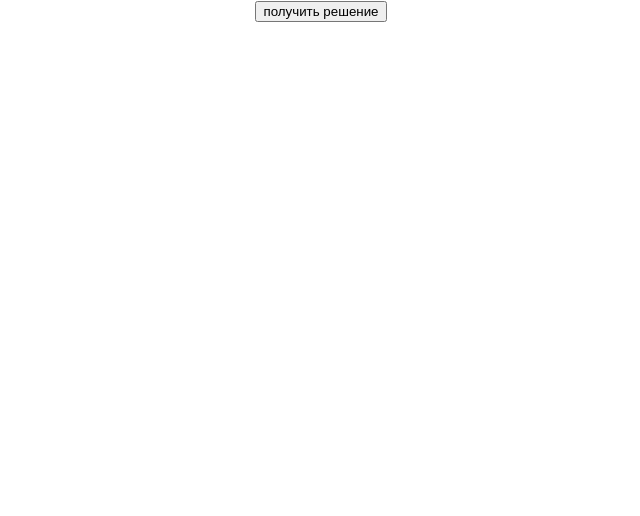
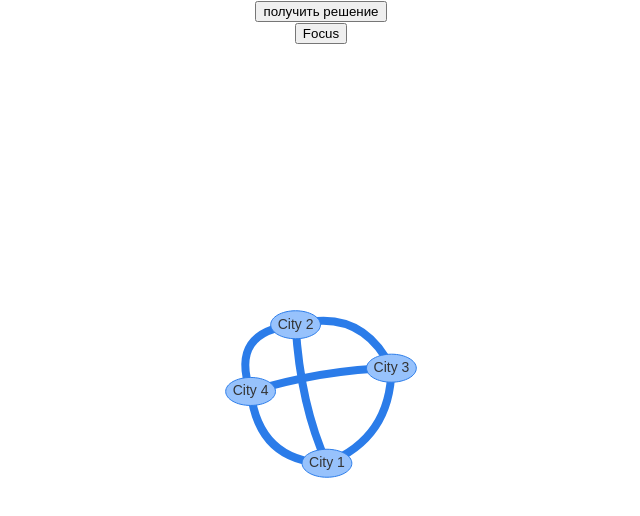
Before and after one commit to DaubiDaubi1247/ai2, a React (Create React App) app in the folder my-app/: page / in a window 1280 px wide. Both pictures are taken after a click on the button "получить решение". Shown: the top 516 px of the page, without its empty margins (319-959 px from the left). Built offline with nearby package versions, Linux system fonts and the light colour scheme.

Commit message:
add graph

```diff
--- a/my-app/package.json
+++ b/my-app/package.json
@@ -10,10 +10,12 @@
     "@types/node": "^16.18.50",
     "@types/react": "^18.2.21",
     "@types/react-dom": "^18.2.7",
+    "@types/react-vis": "^1.11.12",
     "chart.js": "^4.4.0",
     "react": "^18.2.0",
     "react-chartjs-2": "^5.2.0",
     "react-dom": "^18.2.0",
+    "react-graph-vis": "^1.0.7",
     "react-scripts": "5.0.1",
     "recharts": "^2.8.0",
     "styled-components": "^6.0.7",
--- a/my-app/src/common/artAlgorithmSolver/ArtAlgorithmSolver.ts
+++ b/my-app/src/common/artAlgorithmSolver/ArtAlgorithmSolver.ts
@@ -1,5 +1,6 @@
-export interface City {
-    name: string;
+import { Node } from "vis-network/standalone/esm/vis-network";
+
+export interface City extends Node {
     x: number;
     y: number;
 }
@@ -162,8 +163,8 @@ export class AntColonyTSP {
             // Выводим матрицу расстояний с пояснениями
     for (let i = 0; i < this.cities.length; i++) {
         for (let j = 0; j < this.cities.length; j++) {
-          const cityA = this.cities[i].name;
-          const cityB = this.cities[j].name;
+          const cityA = this.cities[i].label;
+          const cityB = this.cities[j].label;
           const distance = this.visibilityMatrix[i][j];
 
           console.log(`Расстояние между ${cityA} и ${cityB}: ${distance}`);
--- /dev/null
+++ b/my-app/src/components/main/Graph.tsx
@@ -0,0 +1,61 @@
+import React, { useEffect } from "react";
+import { Options, Edge, Node } from "vis-network/standalone/esm/vis-network";
+
+import useVisNetwork from "./useVisNetwork";
+
+export interface GrapgProps {
+    nodes : Node[],
+    edges : Edge[]
+}
+
+// const nodes: Node[] = [
+//     { id: 1, label: "Algie" },
+//     { id: 2, label: "Alston" },
+//     { id: 3, label: "Barney" },
+//     { id: 4, label: "Coley" },
+//     { id: 5, label: "Grant" },
+//     { id: 6, label: "Langdon" },
+//     { id: 7, label: "Lee" },
+//     { id: 8, label: "Merlin" },
+//     { id: 9, label: "Mick" },
+//     { id: 10,label: "Tod" },
+//   ];
+
+// const edges: Edge[] = [
+//     { from: 2, to: 8, value: 3 },
+//     { from: 2, to: 9, value: 5 },
+//     { from: 2, to: 10, value: 1 },
+//     { from: 4, to: 6, value: 8 },
+//     { from: 5, to: 7, value: 2 },
+//     { from: 4, to: 5, value: 1 },
+//     { from: 9, to: 10, value: 2 },
+//     { from: 2, to: 3, value: 6 },
+//     { from: 3, to: 9, value: 4 },
+//     { from: 5, to: 3, value: 1 },
+//     { from: 2, to: 7, value: 4 },
+//   ];
+
+const options: Options = {};
+
+const Graph : React.FC<GrapgProps> = ({nodes, edges }) => {
+  const { ref, network } = useVisNetwork({
+    options,
+    edges,
+    nodes
+  });
+
+  const handleClick = () => {
+    if (!network) return;
+
+    network.focus(5);
+  };
+
+  return (
+    <>
+      <button onClick={handleClick}>Focus</button>
+      <div style={{ height: 700, width: "100%" }} ref={ref} />
+    </>
+  );
+};
+
+export default Graph
--- a/my-app/src/components/main/Main.tsx
+++ b/my-app/src/components/main/Main.tsx
@@ -1,16 +1,21 @@
 import { FC, useState } from "react";
-import {AntColonyTSP, City} from "../../common/artAlgorithmSolver/ArtAlgorithmSolver";
+import { AntColonyTSP, City } from "../../common/artAlgorithmSolver/ArtAlgorithmSolver";
+import Graph from "./Graph";
+import { Node, Edge } from "vis-network/standalone/esm/vis-network";
 
 const Main: FC = () => {
 
-    const [initMatix, setinitMatix] = useState<number[][]>([])
+    const [nodes, setnodes] = useState([])
+    const [edges, setedges] = useState<Edge[]>([])
+
+    const [isVisble, setisVisble] = useState(false)
 
     // Пример использования
     const cities: City[] = [
-        { name: 'City 1', x: 100, y: 100 },
-        { name: 'City 2', x: 200, y: 200 },
-        { name: 'City 3', x: 101, y: 101 },
-        { name: 'City 4', x: 400, y: 150 },
+        { label: 'City 1', id: 1, x: 100, y: 100 },
+        { label: 'City 2', id: 2, x: 200, y: 200 },
+        { label: 'City 3', id: 3, x: 101, y: 101 },
+        { label: 'City 4', id: 4, x: 400, y: 150 },
         // Добавьте остальные города с их координатами
     ];
 
@@ -25,7 +30,18 @@ const Main: FC = () => {
     const onClickHandler = () => {
         const result = antColony.solveTSP();
 
-        console.log('Best Tour:', result.tour.map((city) => city.name).join(' -> '));
+        const edge : Edge[] = [];
+
+        for (let i = 0; i < cities.length; i++) {
+            for (let j = i + 1; j < cities.length; j++) {
+                edge.push({ from: cities[i].id, to: cities[j].id, value: 1 });
+            }
+        }
+
+        setedges(edge);
+        setisVisble(true)
+
+        console.log('Best Tour:', result.tour.map((city) => city.label).join(' -> '));
         console.log('Minimum Distance:', result.tourLength);
 
         antColony.printDistanceMatrix();
@@ -37,7 +53,7 @@ const Main: FC = () => {
             <button onClick={onClickHandler}> получить решение</button>
 
             <div>
-
+                {isVisble && <Graph nodes={cities} edges={edges}/>}
             </div>
         </div>
     );
--- /dev/null
+++ b/my-app/src/components/main/useVisNetwork.ts
@@ -0,0 +1,36 @@
+import { useState, useLayoutEffect, useRef } from "react";
+import {
+  Network,
+  Options,
+  Data,
+  Edge,
+  Node
+} from "vis-network/standalone/esm/vis-network";
+
+export interface UseVisNetworkOptions {
+  options: Options;
+  nodes: Node[];
+  edges: Edge[];
+}
+
+export default (props: UseVisNetworkOptions) => {
+  const { edges, nodes, options } = props;
+
+  const [network, addNetwork] = useState<Network | null>(null);
+  const ref = useRef<HTMLDivElement>(null);
+
+  const data: Data = { nodes, edges };
+
+  useLayoutEffect(() => {
+    if (ref.current) {
+      const instance = new Network(ref.current, data, options);
+      addNetwork(instance);
+    }
+    return () => network?.destroy();
+  }, []);
+
+  return {
+    network,
+    ref
+  };
+};
```
Also changed, not shown: 1 other file (tests, documents, lock files or other folders).
